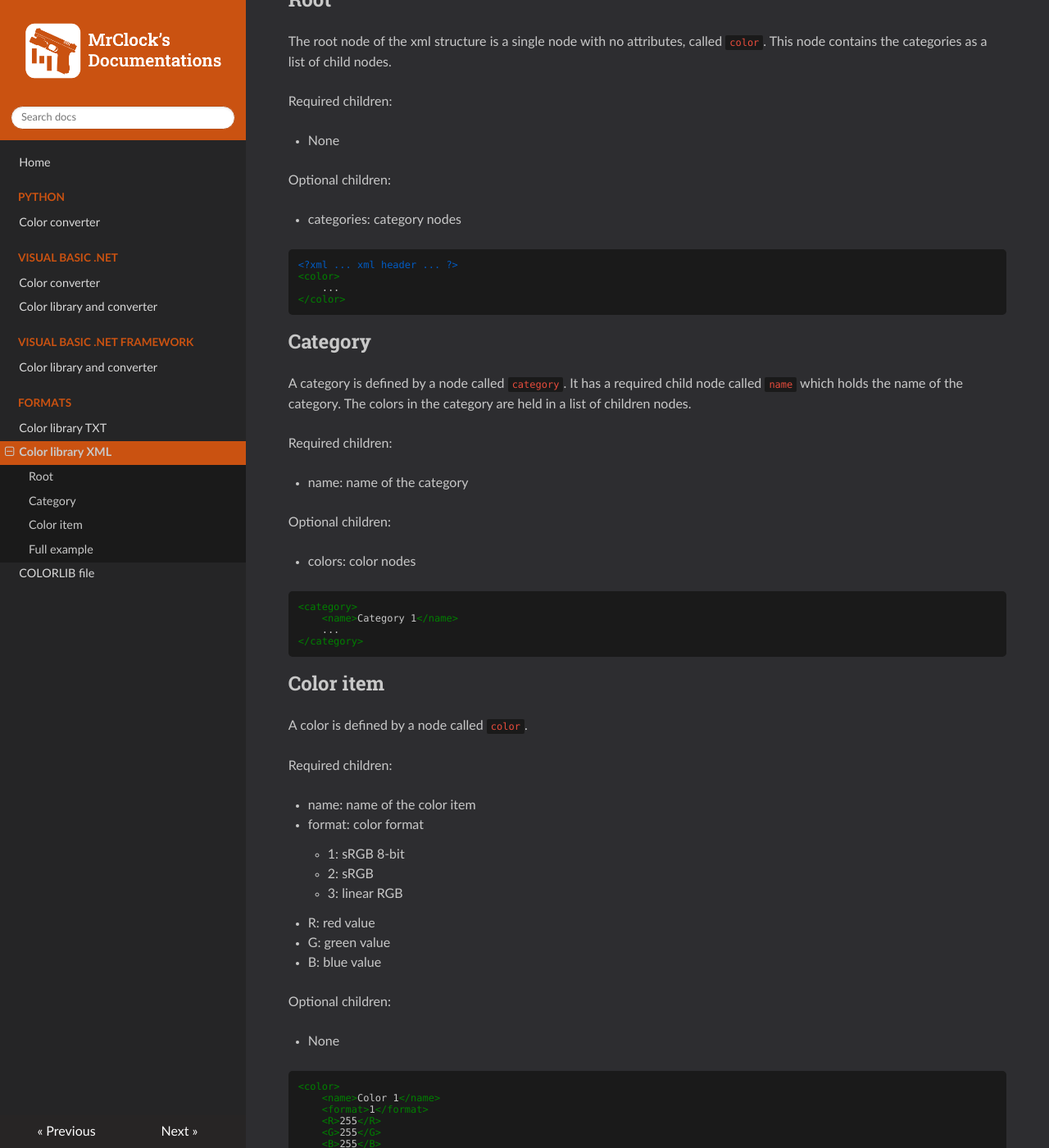
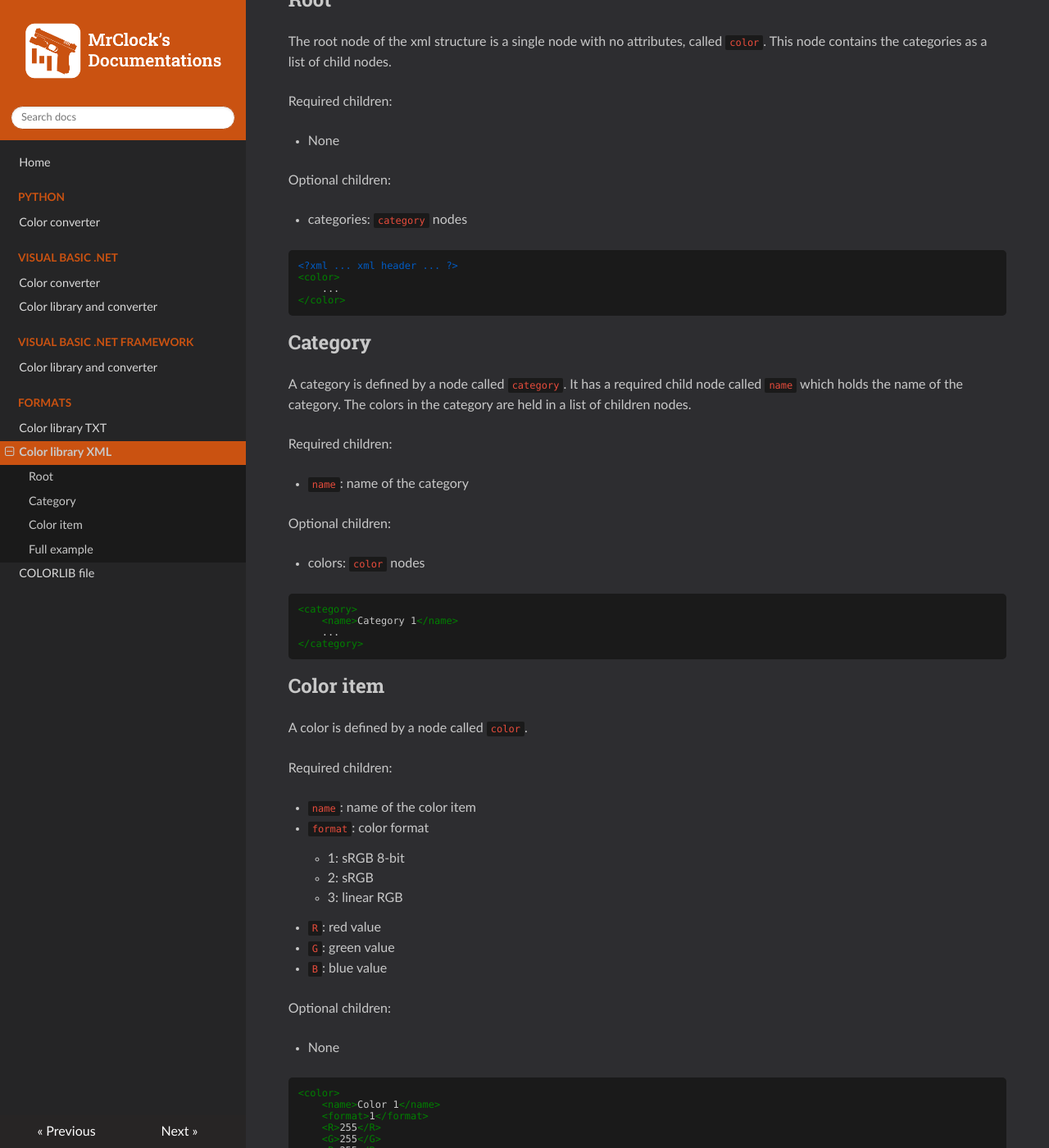
Before and after one commit to MrClock8163/ToolDocumentation, an MkDocs documentation site: the page built from docs/formats/libraryXML.md, in a window 1280 px wide and 1400 px high, scrolled down 326 px. Shown: the whole window at 82% size. Built offline with MkDocs 1.6.1, drawn with Linux system fonts in a browser that asks for light colours; nearby versions of some CDN libraries.

Commit message:
Minor updates

````diff
--- a/docs/formats/libraryXML.md
+++ b/docs/formats/libraryXML.md
@@ -16,7 +16,7 @@ Required children:
 
 Optional children:
 
- * categories: category nodes
+ * categories: `category` nodes
 
 ``` xml
 <?xml ... xml header ... ?>
@@ -32,11 +32,11 @@ The colors in the category are held in a list of children nodes.
 
 Required children:
 
- * name: name of the category
+ * `name`: name of the category
 
 Optional children:
 
- * colors: color nodes
+ * colors: `color` nodes
 
 ``` xml
 <category>
@@ -51,16 +51,16 @@ A color is defined by a node called `color`.
 
 Required children:
 
-* name:		name of the color item
-* format:	color format
+* `name`:		name of the color item
+* `format`:	color format
 
 	* 1: 		sRGB 8-bit
 	* 2: 		sRGB
 	* 3: 		linear RGB
 
-* R: 		red value
-* G: 		green value
-* B:		blue value
+* `R`: 		red value
+* `G`: 		green value
+* `B`:		blue value
 
 Optional children:
 
--- a/docs/styles.css
+++ b/docs/styles.css
@@ -42,7 +42,7 @@ hr {
 }
 
 .wy-nav-top a {
-    color: #c8c8c8;
+    color: #fff;
     font-weight: 700;
 }
 
````
Also changed, not shown: docs/formats/libraryTXT.md (+5 -5 lines).
